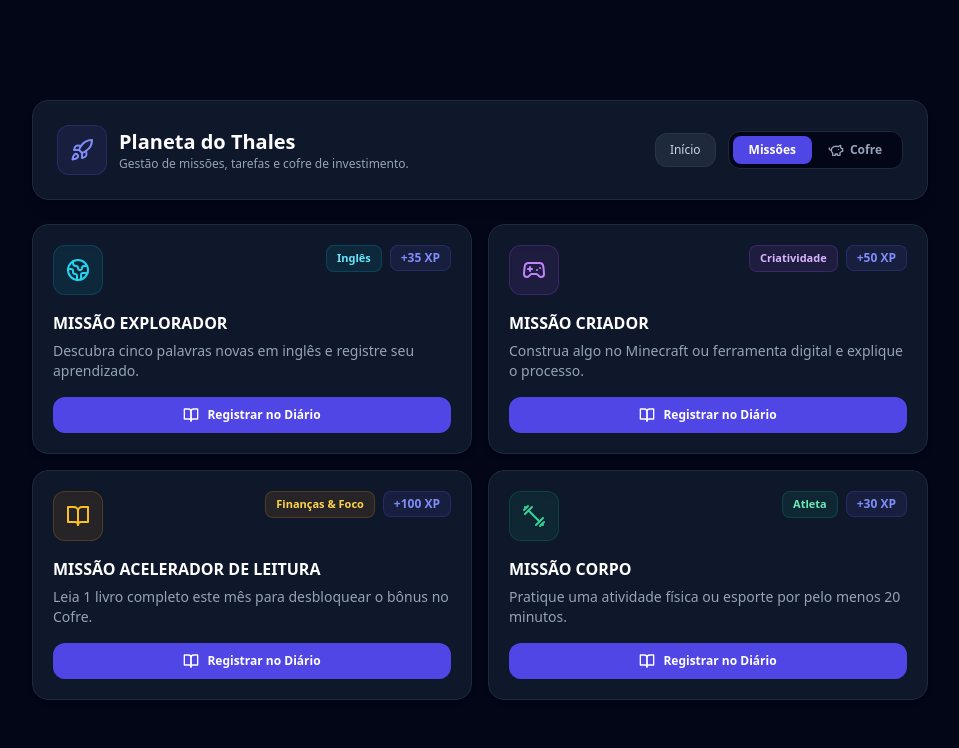
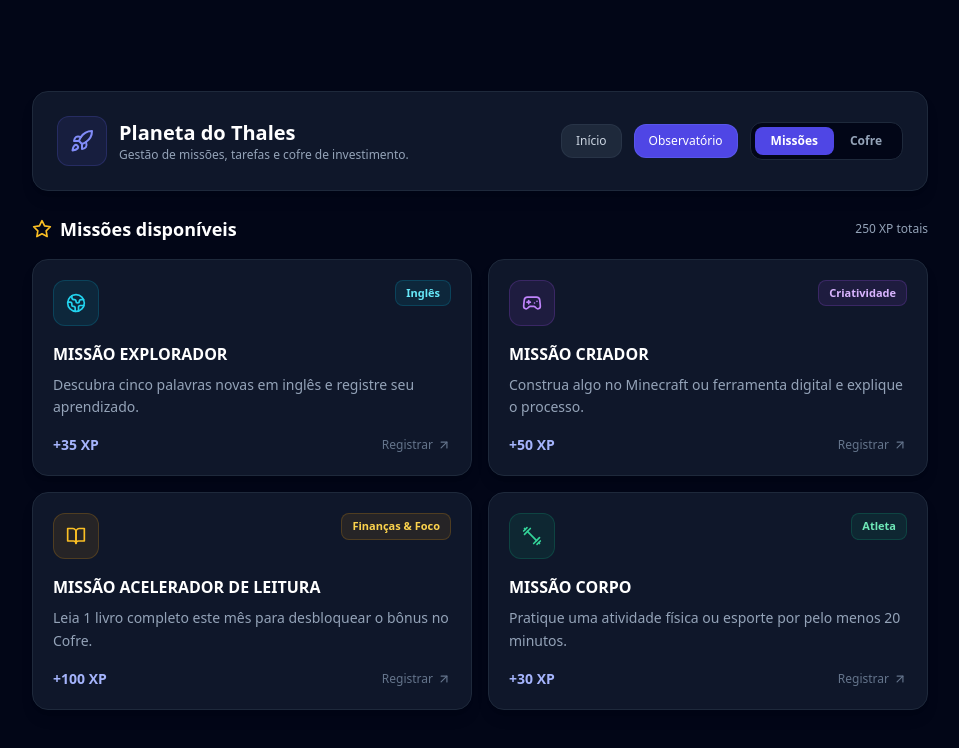
Before and after one commit to marcospsc20-eng/mapa-plataforma, a Next.js app: page / in a window 1280 px wide. Both pictures are taken after a click on the button "Acessar Painel". Shown: the top 748 px of the page, without its empty margins (160-1119 px from the left). Built offline with nearby package versions, Linux system fonts and the light colour scheme.

Commit message:
feat: botao do Observatorio na home e no painel

```diff
--- a/app/page.tsx
+++ b/app/page.tsx
@@ -4,7 +4,7 @@ import React, { useState } from 'react';
 import {
   Sparkles, Compass, Award, Star, Rocket, CheckCircle2,
   PiggyBank, TrendingUp, Wallet, Bell, Send, BookOpen, X,
-  Gamepad2, Dumbbell, Globe2, Zap, ArrowUpRight
+  Gamepad2, Dumbbell, Globe2, Zap, ArrowUpRight, Telescope
 } from 'lucide-react';
 
 export default function Home() {
@@ -19,7 +19,7 @@ export default function Home() {
   // Pontuação
   const [xpTotal, setXpTotal] = useState(250);
 
-  // Missões com Ícones Destaque (Ancoragem Visual Inclusiva)
+  // Missões com Ícones Destaque
   const missoes = [
     {
       id: 1,
@@ -82,7 +82,7 @@ export default function Home() {
     <main className="min-h-screen bg-slate-950 text-slate-100 flex flex-col items-center justify-center p-4 sm:p-6 font-sans">
 
       {!iniciouAventura ? (
-        /* TELA 1: BOAS-VINDAS CLEAN E SOBRIA */
+        /* TELA 1: BOAS-VINDAS */
         <div className="max-w-xl w-full text-center space-y-8 bg-slate-900 p-8 rounded-2xl border border-slate-800 shadow-xl">
           <div className="flex justify-center items-center gap-2 text-slate-400 font-medium text-xs tracking-widest uppercase">
             <Sparkles className="w-4 h-4 text-indigo-400" />
@@ -123,9 +123,17 @@ export default function Home() {
             <Compass className="w-5 h-5 text-indigo-200" />
             Acessar Painel
           </button>
+
+          <a
+            href="/observatorio"
+            className="w-full py-3.5 px-6 bg-slate-800 hover:bg-slate-700 text-white font-semibold rounded-xl border border-slate-700 shadow-md transition flex items-center justify-center gap-2 text-base"
+          >
+            <Telescope className="w-5 h-5 text-indigo-300" />
+            Abrir Observatório
+          </a>
         </div>
       ) : (
-        /* TELA 2: DASHBOARD COM ÍCONES REFINADOS E ATRAENTES */
+        /* TELA 2: DASHBOARD */
         <div className="max-w-4xl w-full space-y-6">
 
           {/* Header Unificado */}
@@ -140,7 +148,7 @@ export default function Home() {
               </div>
             </div>
 
-            <div className="flex items-center gap-3">
+            <div className="flex items-center gap-3 flex-wrap">
               <button
                 onClick={() => setIniciouAventura(false)}
                 className="text-xs font-medium bg-slate-800 hover:bg-slate-700 px-3.5 py-2 rounded-xl text-slate-300 border border-slate-700/50 transition cursor-pointer"
@@ -148,171 +156,203 @@ export default function Home() {
                 Início
               </button>
 
+              <a
+                href="/observatorio"
+                className="text-xs font-medium bg-indigo-600 hover:bg-indigo-500 px-3.5 py-2 rounded-xl text-white border border-indigo-500/50 transition"
+              >
+                Observatório
+              </a>
+
               <div className="flex bg-slate-950 p-1 rounded-xl border border-slate-800">
                 <button
                   onClick={() => setAbaAtiva('missoes')}
-                  className={`px-4 py-1.5 rounded-lg text-xs font-semibold transition cursor-pointer ${abaAtiva === 'missoes' ? 'bg-indigo-600 text-white shadow-sm' : 'text-slate-400 hover:text-white'}`}
+                  className={`px-4 py-1.5 rounded-lg text-xs font-semibold transition cursor-pointer ${
+                    abaAtiva === 'missoes'
+                      ? 'bg-indigo-600 text-white'
+                      : 'text-slate-400 hover:text-slate-200'
+                  }`}
                 >
                   Missões
                 </button>
                 <button
                   onClick={() => setAbaAtiva('cofre')}
-                  className={`px-4 py-1.5 rounded-lg text-xs font-semibold transition flex items-center gap-1.5 cursor-pointer ${abaAtiva === 'cofre' ? 'bg-indigo-600 text-white shadow-sm' : 'text-slate-400 hover:text-white'}`}
+                  className={`px-4 py-1.5 rounded-lg text-xs font-semibold transition cursor-pointer ${
+                    abaAtiva === 'cofre'
+                      ? 'bg-indigo-600 text-white'
+                      : 'text-slate-400 hover:text-slate-200'
+                  }`}
                 >
-                  <PiggyBank className="w-4 h-4" /> Cofre
+                  Cofre
                 </button>
               </div>
             </div>
           </div>
 
-          {/* LISTA DE MISSÕES COM ÍCONES DESTACADOS */}
-          {abaAtiva === 'missoes' && (
-            <div className="grid grid-cols-1 md:grid-cols-2 gap-4">
-              {missoes.map((item) => {
-                const IconComponent = item.icon;
-                return (
-                  <div
-                    key={item.id}
-                    className="bg-slate-900 border border-slate-800 rounded-2xl p-5 flex flex-col justify-between hover:border-slate-700/80 transition space-y-4 shadow-md"
-                  >
-                    <div>
-                      {/* Topo do Card com Ícone Destacado */}
-                      <div className="flex justify-between items-start mb-4">
-                        <div className={`p-3 rounded-xl border ${item.iconBg} shadow-inner`}>
-                          <IconComponent className="w-6 h-6" />
+          {/* Conteúdo das abas */}
+          {abaAtiva === 'missoes' ? (
+            <div className="space-y-4">
+              <div className="flex items-center justify-between">
+                <h3 className="text-lg font-bold text-white flex items-center gap-2">
+                  <Star className="w-5 h-5 text-amber-400" />
+                  Missões disponíveis
+                </h3>
+                <span className="text-xs text-slate-400">{xpTotal} XP totais</span>
+              </div>
+
+              <div className="grid grid-cols-1 md:grid-cols-2 gap-4">
+                {missoes.map((missao) => {
+                  const Icone = missao.icon;
+                  return (
+                    <button
+                      key={missao.id}
+                      onClick={() => setMissaoSelecionada(missao)}
+                      className="text-left bg-slate-900 border border-slate-800 hover:border-indigo-500/40 rounded-2xl p-5 transition shadow-lg cursor-pointer"
+                    >
+                      <div className="flex items-start justify-between gap-3">
+                        <div className={`p-3 rounded-xl border ${missao.iconBg}`}>
+                          <Icone className="w-5 h-5" />
                         </div>
-
-                        <div className="flex items-center gap-2">
-                          <span className={`text-[11px] font-semibold px-2.5 py-1 rounded-lg border ${item.tagBg}`}>
-                            {item.area}
-                          </span>
-                          <span className="text-xs font-bold text-indigo-400 bg-indigo-500/10 px-2.5 py-1 rounded-lg border border-indigo-500/20">
-                            +{item.xpRecompensa} XP
-                          </span>
-                        </div>
+                        <span className={`text-[11px] px-2.5 py-1 rounded-lg border font-semibold ${missao.tagBg}`}>
+                          {missao.area}
+                        </span>
                       </div>
 
-                      <h3 className="text-base font-bold text-white mb-1.5">{item.titulo}</h3>
-                      <p className="text-slate-400 text-xs sm:text-sm leading-relaxed">{item.descricao}</p>
-                    </div>
+                      <h4 className="mt-4 text-base font-bold text-white">
+                        {missao.titulo}
+                      </h4>
+                      <p className="mt-2 text-sm text-slate-400 leading-relaxed">
+                        {missao.descricao}
+                      </p>
 
-                    <button
-                      onClick={() => setMissaoSelecionada(item)}
-                      className="w-full py-2.5 bg-indigo-600 hover:bg-indigo-500 text-white font-semibold rounded-xl text-xs transition flex items-center justify-center gap-2 cursor-pointer shadow-sm"
-                    >
-                      <BookOpen className="w-4 h-4" /> Registrar no Diário
+                      <div className="mt-4 flex items-center justify-between">
+                        <span className="text-indigo-300 text-sm font-semibold">
+                          +{missao.xpRecompensa} XP
+                        </span>
+                        <span className="text-xs text-slate-500 flex items-center gap-1">
+                          Registrar
+                          <ArrowUpRight className="w-3.5 h-3.5" />
+                        </span>
+                      </div>
                     </button>
+                  );
+                })}
+              </div>
+            </div>
+          ) : (
+            <div className="space-y-4">
+              <div className="flex items-center gap-2">
+                <PiggyBank className="w-5 h-5 text-emerald-400" />
+                <h3 className="text-lg font-bold text-white">Cofre do Thales</h3>
+              </div>
+
+              <div className="grid grid-cols-1 md:grid-cols-3 gap-4">
+                <div className="bg-slate-900 border border-slate-800 rounded-2xl p-5">
+                  <div className="flex items-center gap-2 text-slate-400 text-xs uppercase font-semibold">
+                    <Wallet className="w-4 h-4" />
+                    Saldo livre
                   </div>
-                );
-              })}
-            </div>
-          )}
-
-          {/* COFRE ESPACIAL SOBRIO */}
-          {abaAtiva === 'cofre' && (
-            <div className="space-y-5">
-              <div className="grid grid-cols-1 md:grid-cols-2 gap-4">
-
-                {/* USO LIVRE */}
-                <div className="bg-slate-900 border border-slate-800 p-5 rounded-2xl space-y-3">
-                  <div className="flex justify-between items-center text-slate-300">
-                    <span className="text-xs font-bold uppercase tracking-wider flex items-center gap-2 text-slate-400">
-                      <Wallet className="w-4 h-4 text-indigo-400" /> Uso Livre (80%)
-                    </span>
-                    <span className="text-[11px] bg-slate-800 border border-slate-700 px-2.5 py-0.5 rounded-md text-slate-300">Gastos Pessoais</span>
-                  </div>
-                  <div>
-                    <span className="text-3xl font-extrabold text-white">R$ {saldoLivre.toFixed(2)}</span>
-                    <p className="text-xs text-slate-400 mt-1">Saldo acumulado para saques ou compras autorizadas.</p>
-                  </div>
+                  <p className="mt-3 text-2xl font-bold text-white">
+                    R$ {saldoLivre.toFixed(2)}
+                  </p>
                 </div>
 
-                {/* POUPANÇA */}
-                <div className="bg-slate-900 border border-slate-800 p-5 rounded-2xl space-y-3">
-                  <div className="flex justify-between items-center text-slate-300">
-                    <span className="text-xs font-bold uppercase tracking-wider flex items-center gap-2 text-slate-400">
-                      <TrendingUp className="w-4 h-4 text-emerald-400" /> Poupança Orbital (20%)
-                    </span>
-                    <span className="text-[11px] bg-slate-800 border border-slate-700 px-2.5 py-0.5 rounded-md text-slate-300">Investimento</span>
+                <div className="bg-slate-900 border border-slate-800 rounded-2xl p-5">
+                  <div className="flex items-center gap-2 text-slate-400 text-xs uppercase font-semibold">
+                    <PiggyBank className="w-4 h-4" />
+                    Poupança investida
                   </div>
+                  <p className="mt-3 text-2xl font-bold text-white">
+                    R$ {poupancaInvestida.toFixed(2)}
+                  </p>
+                </div>
+
+                <div className="bg-slate-900 border border-slate-800 rounded-2xl p-5">
+                  <div className="flex items-center gap-2 text-slate-400 text-xs uppercase font-semibold">
+                    <TrendingUp className="w-4 h-4" />
+                    Rendimento do mês
+                  </div>
+                  <p className="mt-3 text-2xl font-bold text-emerald-400">
+                    + R$ {rendimentoMes.toFixed(2)}
+                  </p>
+                </div>
+              </div>
+
+              <div className="bg-slate-900 border border-slate-800 rounded-2xl p-5">
+                <div className="flex items-start gap-3">
+                  <Bell className="w-5 h-5 text-indigo-400 mt-0.5" />
                   <div>
-                    <span className="text-3xl font-extrabold text-white">R$ {poupancaInvestida.toFixed(2)}</span>
-                    <p className="text-xs text-emerald-400 mt-1 font-semibold flex items-center gap-1">
-                      <TrendingUp className="w-3.5 h-3.5" /> Rendimento do mês: +R$ {rendimentoMes.toFixed(2)}
+                    <h4 className="font-semibold text-white">Regra da mesada</h4>
+                    <p className="text-sm text-slate-400 mt-1 leading-relaxed">
+                      80% fica livre para uso e 20% vai para a poupança. O Observatório dos pais
+                      acompanha as transferências e o progresso das missões.
                     </p>
                   </div>
                 </div>
-
-              </div>
-
-              <div className="bg-slate-900 p-6 rounded-2xl border border-slate-800 text-center space-y-3">
-                <h3 className="text-base font-bold text-white">Solicitação de Mesada</h3>
-                <p className="text-slate-400 text-xs max-w-md mx-auto">
-                  Após concluir o ciclo de missões, envie uma notificação para validação dos pais no Observatório.
-                </p>
-                <button
-                  onClick={() => alert("Notificação enviada com sucesso para o Observatório!")}
-                  className="py-2.5 px-6 bg-emerald-600 hover:bg-emerald-500 text-white font-semibold rounded-xl transition inline-flex items-center gap-2 cursor-pointer text-xs"
-                >
-                  <Bell className="w-4 h-4" /> Solicitar Transferência de Saldo
-                </button>
               </div>
             </div>
           )}
-
         </div>
       )}
 
-      {/* JANELA MODAL DO DIÁRIO */}
+      {/* Modal do Diário de Bordo */}
       {missaoSelecionada && (
-        <div className="fixed inset-0 bg-slate-950/80 backdrop-blur-sm flex items-center justify-center p-4 z-50">
-          <div className="bg-slate-900 border border-slate-800 max-w-lg w-full p-6 rounded-2xl space-y-4 shadow-2xl relative">
-
+        <div className="fixed inset-0 bg-black/70 backdrop-blur-sm flex items-center justify-center p-4 z-50">
+          <div className="w-full max-w-lg bg-slate-900 border border-slate-800 rounded-2xl p-6 shadow-2xl relative">
             <button
-              onClick={() => setMissaoSelecionada(null)}
-              className="absolute top-4 right-4 text-slate-400 hover:text-white p-1 rounded-lg bg-slate-800 transition cursor-pointer"
+              onClick={() => {
+                setMissaoSelecionada(null);
+                setRespostaDiario('');
+                setEnviadoComSucesso(false);
+              }}
+              className="absolute top-4 right-4 text-slate-400 hover:text-white cursor-pointer"
             >
-              <X className="w-4 h-4" />
+              <X className="w-5 h-5" />
             </button>
 
             {enviadoComSucesso ? (
-              <div className="text-center py-6 space-y-2">
-                <CheckCircle2 className="w-12 h-12 text-emerald-400 mx-auto" />
-                <h3 className="text-xl font-bold text-white">Registro Enviado</h3>
-                <p className="text-slate-400 text-xs">Aguardando aprovação no Observatório da Família.</p>
+              <div className="text-center py-10 space-y-4">
+                <CheckCircle2 className="w-14 h-14 text-emerald-400 mx-auto" />
+                <h3 className="text-xl font-bold text-white">Registro enviado!</h3>
+                <p className="text-slate-400 text-sm">
+                  A missão foi enviada para validação no Observatório.
+                </p>
               </div>
             ) : (
               <>
-                <div className="space-y-1">
-                  <span className="text-[10px] font-bold text-indigo-400 uppercase tracking-wider bg-indigo-500/10 px-2 py-0.5 rounded border border-indigo-500/20">
-                    Registro de Missão
+                <div className="pr-8">
+                  <span className="text-xs font-semibold uppercase tracking-wider text-indigo-300">
+                    Diário de bordo
                   </span>
-                  <h3 className="text-xl font-bold text-white mt-1">{missaoSelecionada.titulo}</h3>
-                  <p className="text-xs text-slate-400">{missaoSelecionada.descricao}</p>
+                  <h3 className="mt-2 text-xl font-bold text-white">
+                    {missaoSelecionada.titulo}
+                  </h3>
+                  <p className="mt-2 text-sm text-slate-400">
+                    {missaoSelecionada.descricao}
+                  </p>
                 </div>
 
-                <div className="space-y-1.5">
-                  <label className="text-xs font-medium text-slate-300 block">
-                    Resumo do que foi realizado:
+                <div className="mt-5">
+                  <label className="block text-sm font-medium text-slate-300 mb-2">
+                    O que você fez nesta missão?
                   </label>
                   <textarea
-                    rows={4}
                     value={respostaDiario}
                     onChange={(e) => setRespostaDiario(e.target.value)}
-                    placeholder="Digite aqui o que você aprendeu ou realizou nesta missão..."
-                    className="w-full bg-slate-950 border border-slate-800 rounded-xl p-3 text-xs sm:text-sm text-slate-100 focus:outline-none focus:border-indigo-500 resize-none"
+                    rows={5}
+                    placeholder="Escreva aqui seu registro..."
+                    className="w-full rounded-xl bg-slate-950 border border-slate-700 text-slate-100 p-3 text-sm outline-none focus:border-indigo-500"
                   />
                 </div>
 
                 <button
                   onClick={enviarDiarioBordo}
-                  className="w-full py-3 bg-indigo-600 hover:bg-indigo-500 text-white font-semibold rounded-xl transition flex items-center justify-center gap-2 cursor-pointer text-xs"
+                  className="mt-4 w-full py-3 px-4 bg-indigo-600 hover:bg-indigo-500 text-white font-semibold rounded-xl transition flex items-center justify-center gap-2 cursor-pointer"
                 >
-                  <Send className="w-3.5 h-3.5" /> Enviar para Validação
+                  <Send className="w-4 h-4" />
+                  Enviar para Validação
                 </button>
               </>
             )}
-
           </div>
         </div>
       )}
```
